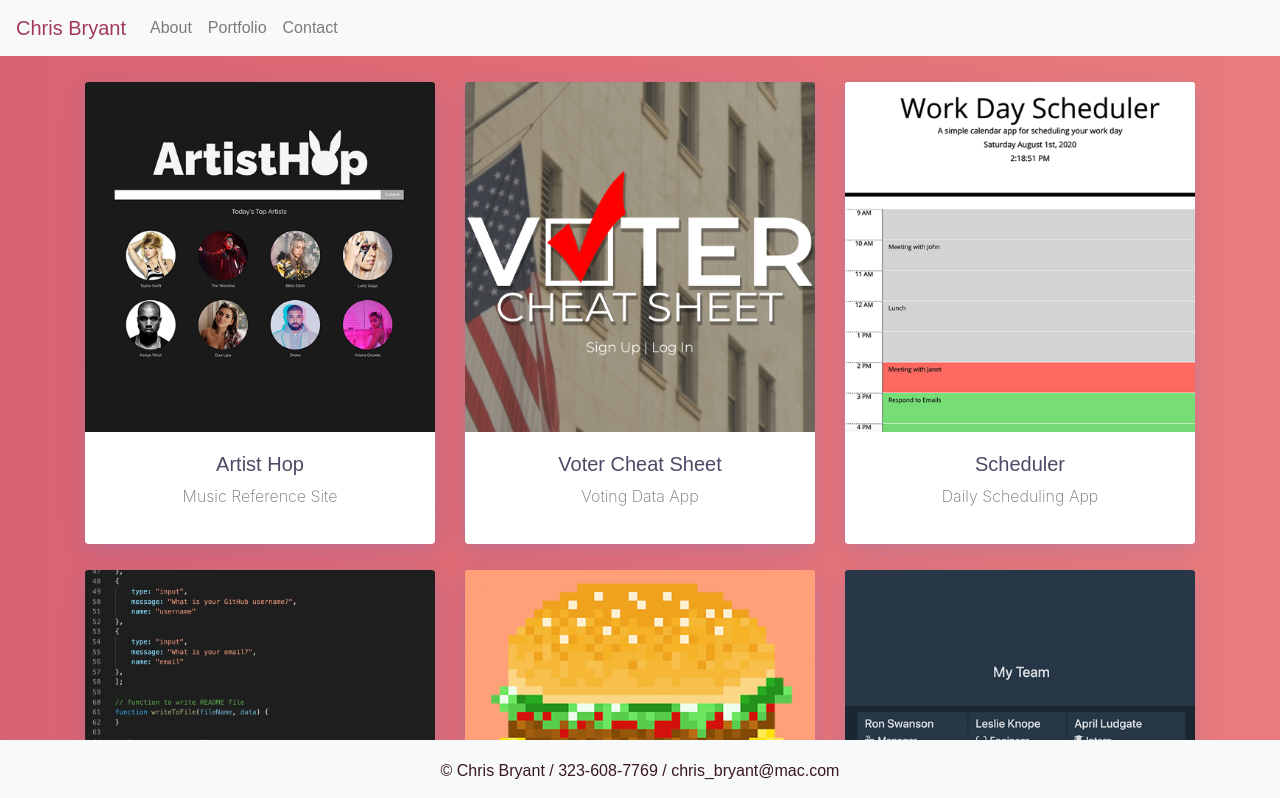
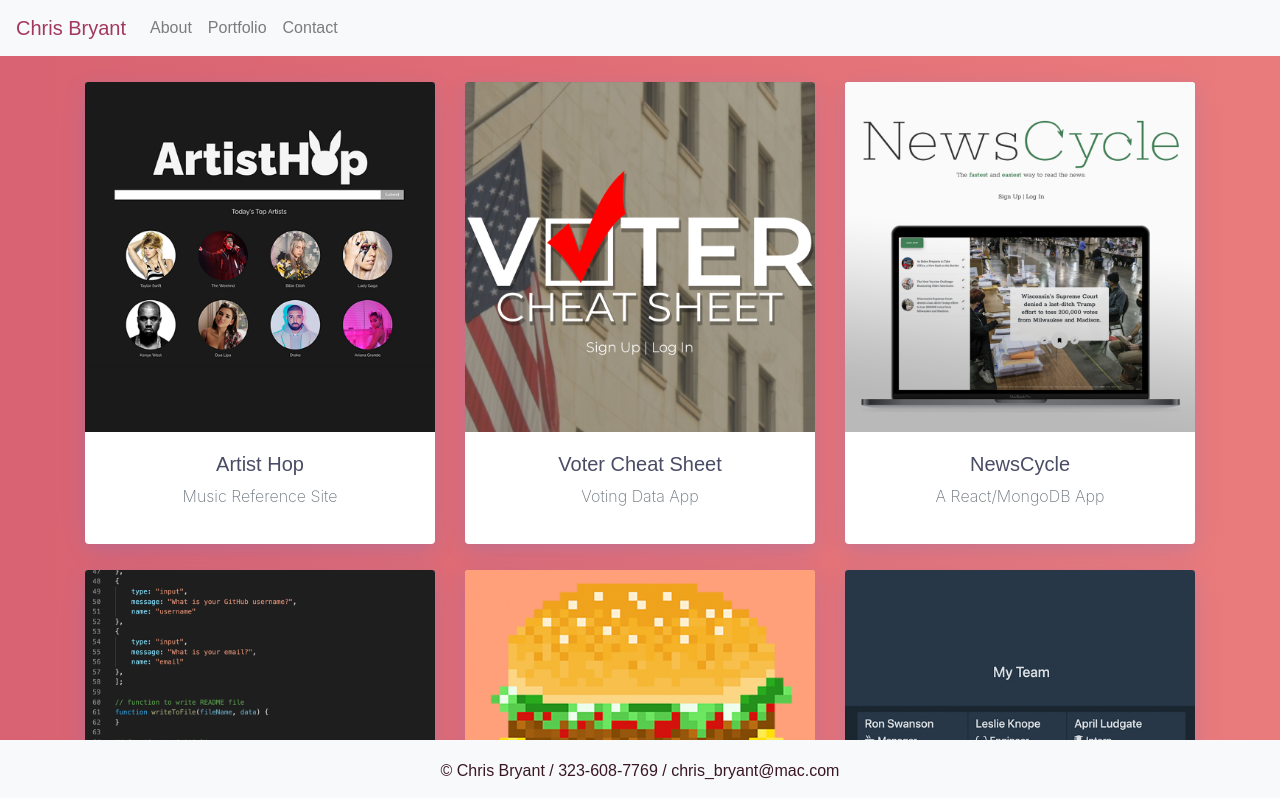
Before and after one commit to csbryant/ReactPortfolio, a React (Create React App) app: page /portfolio in a window 1280 px wide. Shown: the top 798 px of the page. Built offline with nearby package versions, Linux system fonts and the light colour scheme; the HTML template or start-up script is replaced by a standard one.

Commit message:
Updated Port page

```diff
--- a/src/components/Cards/index.js
+++ b/src/components/Cards/index.js
@@ -7,6 +7,7 @@ import Burger from "../../Images/burger.jpg";
 import Team from "../../Images/team.jpg";
 import Schedule from "../../Images/Scheduleclip.png";
 import ReadMe from "../../Images/readmegenclip.png";
+import News from "../../Images/newscycle.png"
 
 
 function Cards() {
@@ -40,13 +41,13 @@ function Cards() {
         </div>
         <div className="col-md">
           <div className="cs-grid-item">
-            <a className="card border-0 box-shadow" href="https://github.com/csbryant/Scheduler">
+            <a className="card border-0 box-shadow" href="https://github.com/csbryant/NewsCycle">
               <div className="img-wrapper">
-                <img className="card-img-top" src={Schedule} alt="Scheduler" />
+                <img className="card-img-top" src={News} alt="NewsCycle" />
               </div>
               <CardItem
-                title="Scheduler"
-                text="Daily Scheduling App"
+                title="NewsCycle"
+                text="A React/MongoDB App"
               />
             </a></div>
         </div>
```
Also changed, not shown: src/Images/newscycle.png (added).
